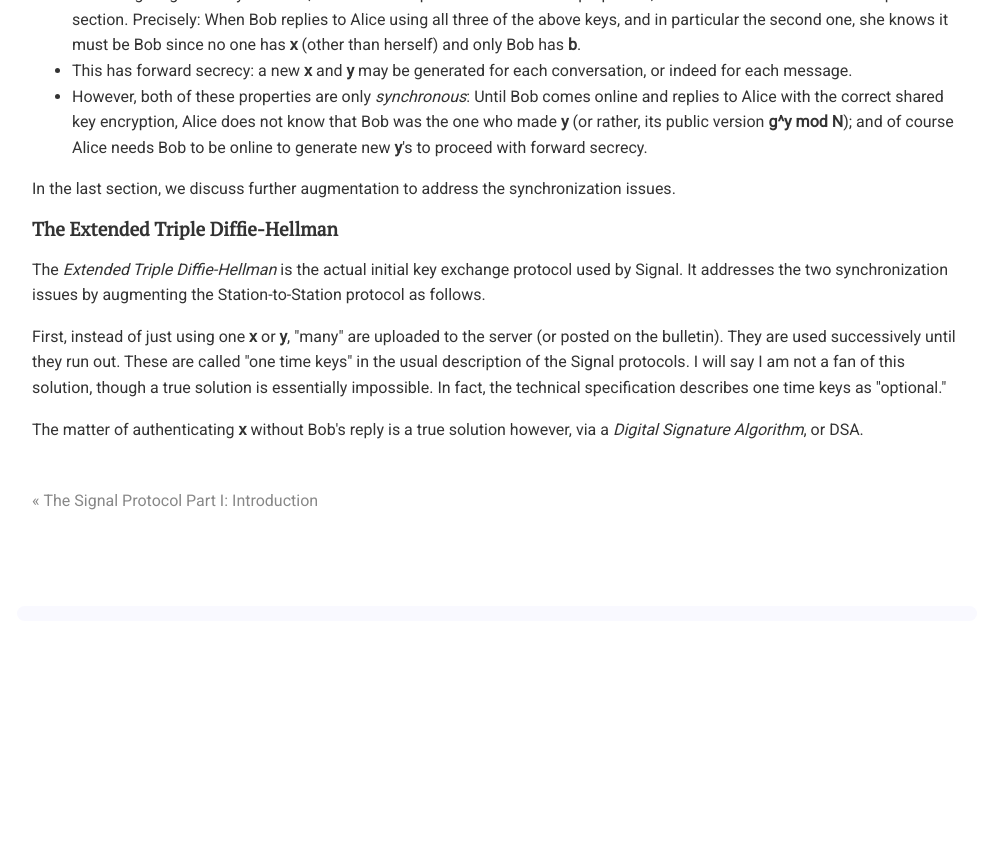
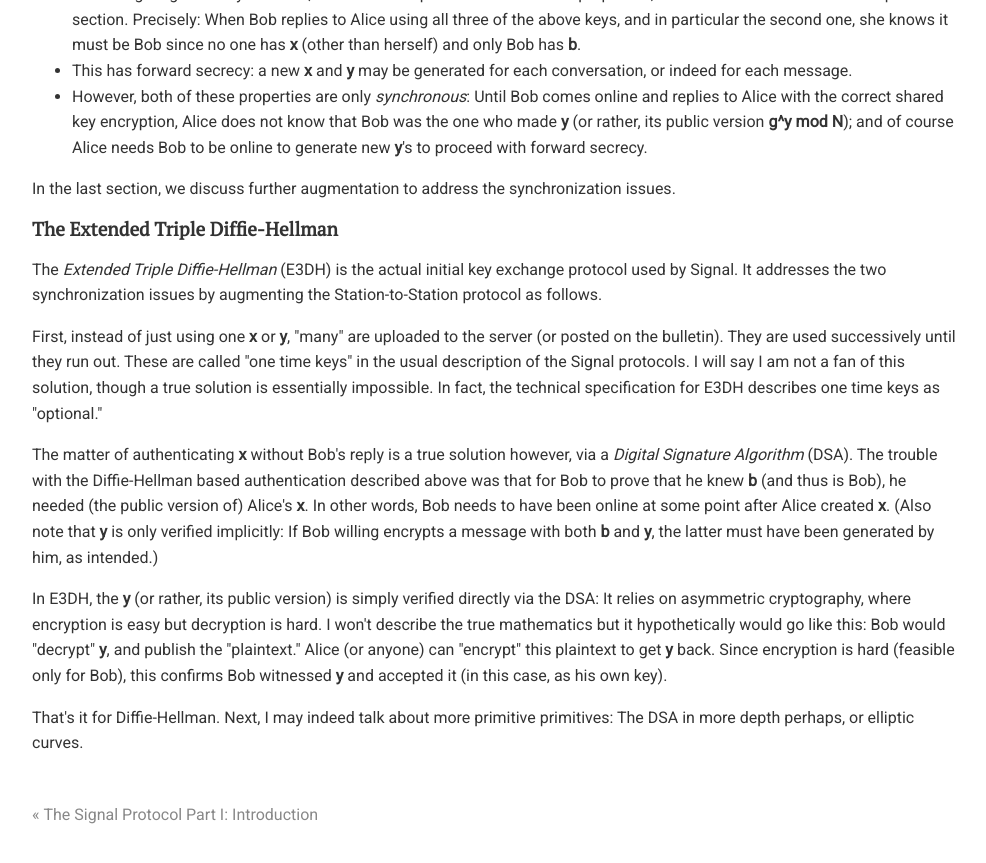
Before and after one commit to chatscrypt/chatscrypt.github.io, a Jekyll site: the page built from _posts/2020-01-06-the-signal-protocol-part-ii-the-diffie-hellman-key-exchange.html, in a window 1280 px wide and 900 px high, scrolled down 1825 px. Shown: the top 863 px of the window, without its empty margins (143-1129 px from the left). Built offline with Jekyll 4.4.1, drawn with Linux system fonts in a browser that asks for light colours; comment, search, counter and statistics services are not loaded; before the commit the page ends 2446 px from its top, so only the background shows below that.

Commit message:
Update 2020-01-06-the-signal-protocol-part-ii-the-diffie-hellman-key-exchange.html

```diff
--- a/_posts/2020-01-06-the-signal-protocol-part-ii-the-diffie-hellman-key-exchange.html
+++ b/_posts/2020-01-06-the-signal-protocol-part-ii-the-diffie-hellman-key-exchange.html
@@ -65,8 +65,12 @@
 
 <h2>The Extended Triple Diffie-Hellman </h2>
 
-The <i>Extended Triple Diffie-Hellman</i> is the actual initial key exchange protocol used by Signal. It addresses the two synchronization issues by augmenting the Station-to-Station protocol as follows.
+The <i>Extended Triple Diffie-Hellman</i> (E3DH) is the actual initial key exchange protocol used by Signal. It addresses the two synchronization issues by augmenting the Station-to-Station protocol as follows.
 
-<p> First, instead of just using one <b>x</b> or <b>y</b>, "many" are uploaded to the server (or posted on the bulletin). They are used successively until they run out. These are called "one time keys" in the usual description of the Signal protocols. I will say I am not a fan of this solution, though a true solution is essentially impossible. In fact, the technical specification describes one time keys as "optional."
+<p> First, instead of just using one <b>x</b> or <b>y</b>, "many" are uploaded to the server (or posted on the bulletin). They are used successively until they run out. These are called "one time keys" in the usual description of the Signal protocols. I will say I am not a fan of this solution, though a true solution is essentially impossible. In fact, the technical specification for E3DH describes one time keys as "optional."
 
-<p> The matter of authenticating <b>x</b> without Bob's reply is a true solution however, via a <i>Digital Signature Algorithm</i>, or DSA.
+<p> The matter of authenticating <b>x</b> without Bob's reply is a true solution however, via a <i>Digital Signature Algorithm</i> (DSA). The trouble with the Diffie-Hellman based authentication described above was that for Bob to prove that he knew <b>b</b> (and thus is Bob), he needed (the public version of) Alice's <b>x</b>. In other words, Bob needs to have been online at some point after Alice created <b>x</b>. (Also note that <b>y</b> is only verified implicitly: If Bob willing encrypts a message with both <b>b</b> and <b>y</b>, the latter must have been generated by him, as intended.)
+
+<p> In E3DH, the <b>y</b> (or rather, its public version) is simply verified directly via the DSA: It relies on asymmetric cryptography, where encryption is easy but decryption is hard. I won't describe the true mathematics but it hypothetically would go like this: Bob would "decrypt" <b>y</b>, and publish the "plaintext." Alice (or anyone) can "encrypt" this plaintext to get <b>y</b> back. Since encryption is hard (feasible only for Bob), this confirms Bob witnessed <b>y</b> and accepted it (in this case, as his own key).
+
+ <p>That's it for Diffie-Hellman. Next, I may indeed talk about more primitive primitives: The DSA in more depth perhaps, or elliptic curves.
```
